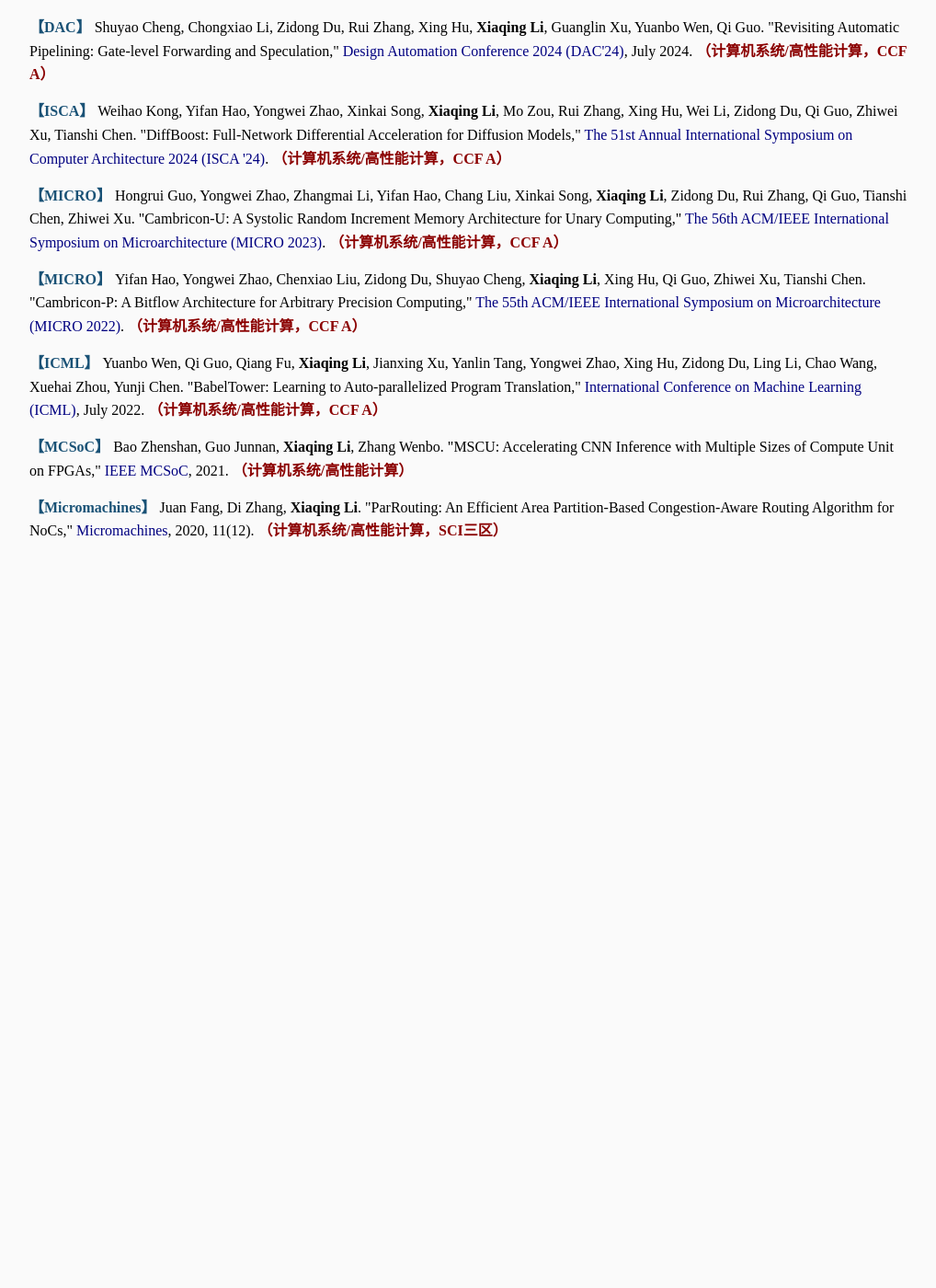
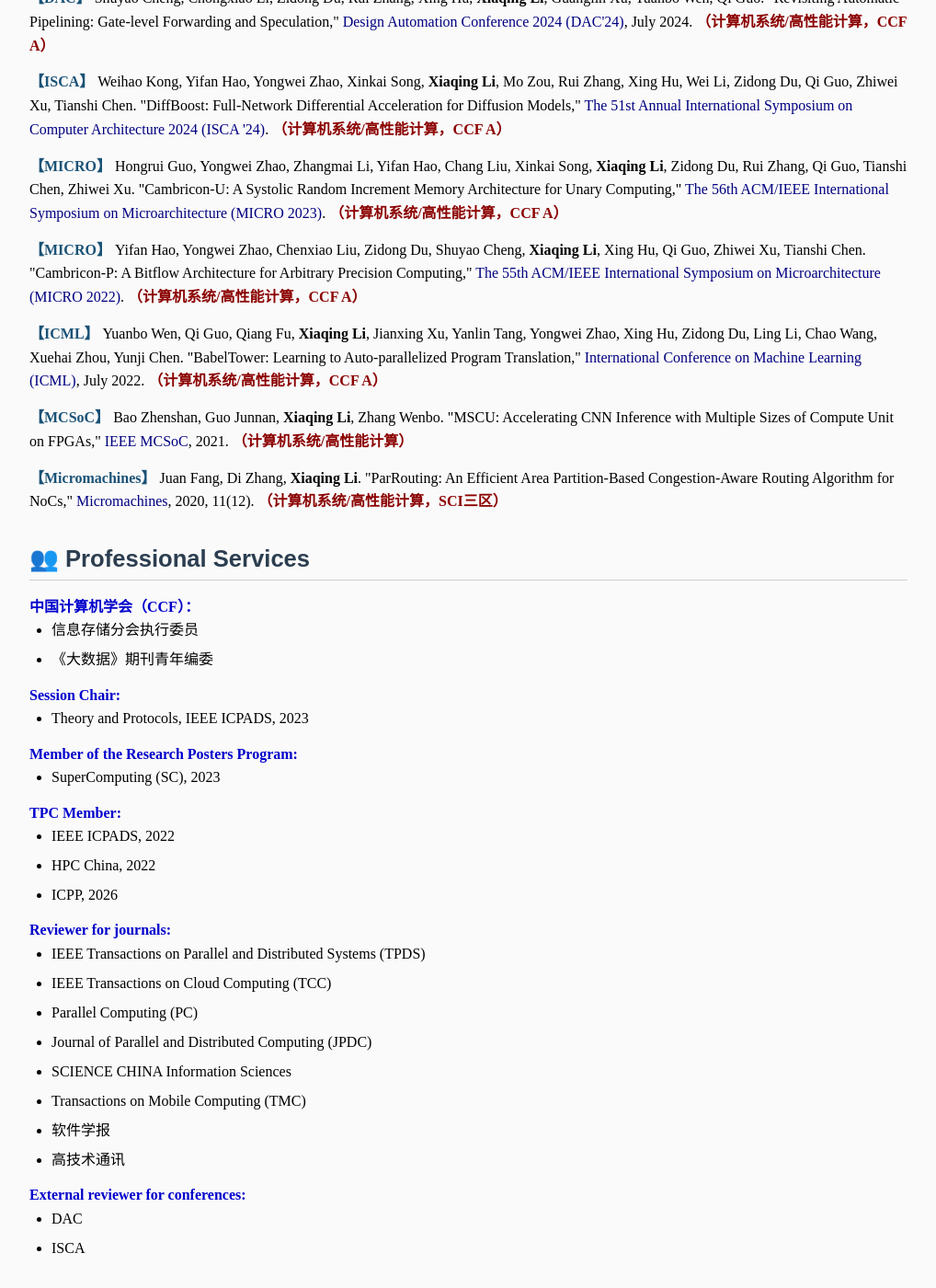
Before and after one commit to mlsys-research-jedy/mlsys-research-jedy.github.io, a Jekyll site: the page index.html, which Jekyll copies as it is, in a window 1280 px wide and 1400 px high, scrolled down 3594 px. Shown: the whole window at 92% size, without its empty margins (123-1141 px from the left). Built offline with Jekyll 4.4.1, drawn with Linux system fonts in a browser that asks for light colours; before the commit the page ends 4214 px from its top, so only the background shows below that; some of the changed text lies outside the part shown.

Commit message:
Update index.html

```diff
--- a/index.html
+++ b/index.html
@@ -368,3 +367,61 @@
 
 </body>
 </html>
+
+<!-- ==================== Professional Services ==================== -->
+<div class="section">
+    <div class="section-title">👥 Professional Services</div>
+
+    <div style="margin-bottom: 0.8em;">
+        <span class="bold">中国计算机学会（CCF）：</span>
+        <ul>
+            <li>信息存储分会执行委员</li>
+            <li>《大数据》期刊青年编委</li>
+        </ul>
+    </div>
+
+    <div style="margin-bottom: 0.8em;">
+        <span class="bold">Session Chair:</span>
+        <ul>
+            <li>Theory and Protocols, IEEE ICPADS, 2023</li>
+        </ul>
+    </div>
+
+    <div style="margin-bottom: 0.8em;">
+        <span class="bold">Member of the Research Posters Program:</span>
+        <ul>
+            <li>SuperComputing (SC), 2023</li>
+        </ul>
+    </div>
+
+    <div style="margin-bottom: 0.8em;">
+        <span class="bold">TPC Member:</span>
+        <ul>
+            <li>IEEE ICPADS, 2022</li>
+            <li>HPC China, 2022</li>
+            <li>ICPP, 2026</li>
+        </ul>
+    </div>
+
+    <div style="margin-bottom: 0.8em;">
+        <span class="bold">Reviewer for journals:</span>
+        <ul>
+            <li>IEEE Transactions on Parallel and Distributed Systems (TPDS)</li>
+            <li>IEEE Transactions on Cloud Computing (TCC)</li>
+            <li>Parallel Computing (PC)</li>
+            <li>Journal of Parallel and Distributed Computing (JPDC)</li>
+            <li>SCIENCE CHINA Information Sciences</li>
+            <li>Transactions on Mobile Computing (TMC)</li>
+            <li>软件学报</li>
+            <li>高技术通讯</li>
+        </ul>
+    </div>
+
+    <div style="margin-bottom: 0.8em;">
+        <span class="bold">External reviewer for conferences:</span>
+        <ul>
+            <li>DAC</li>
+            <li>ISCA</li>
+        </ul>
+    </div>
+</div>
```
Also changed, not shown: other parts of index.html (+5 -6 lines).
